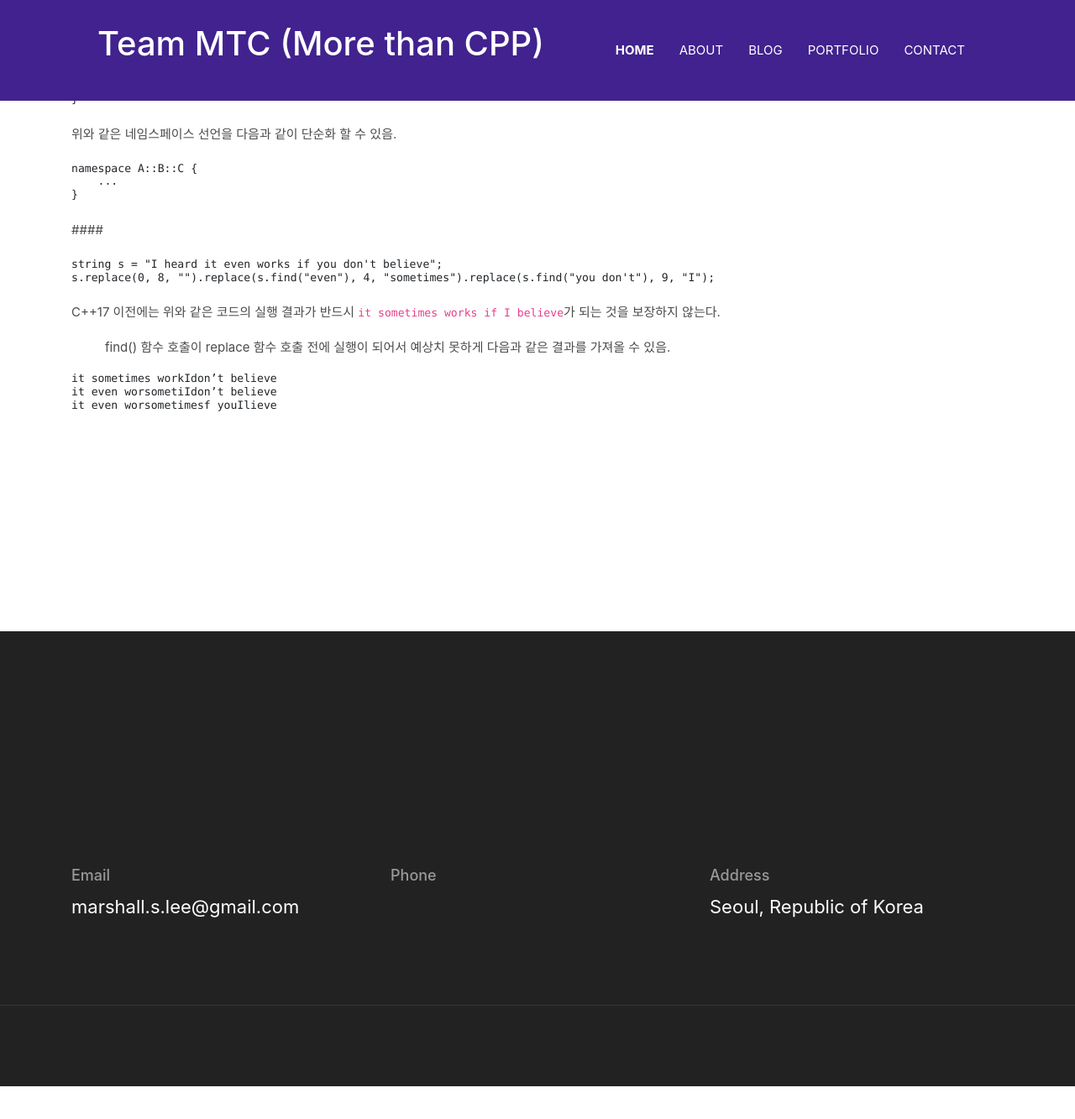
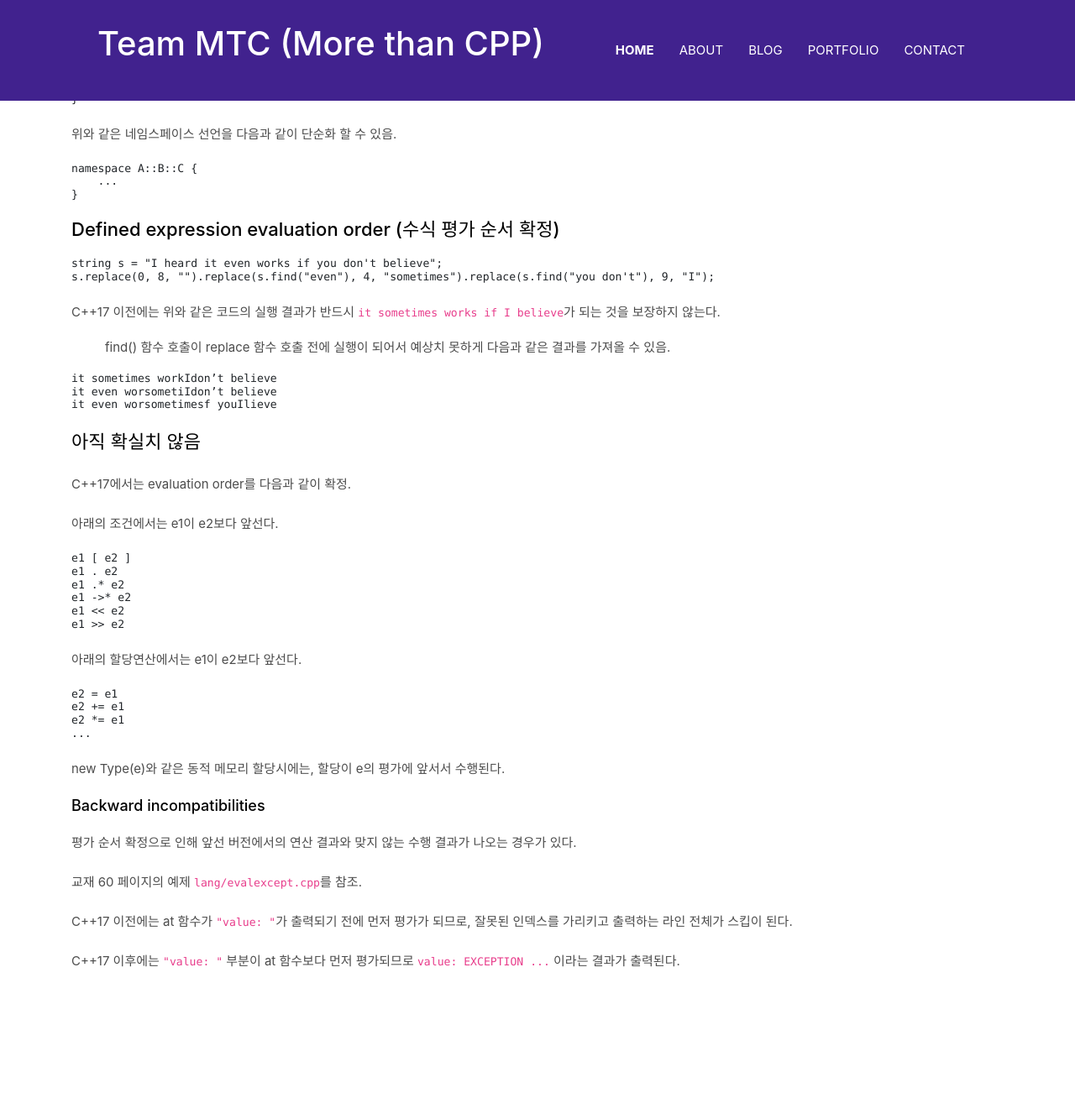
Before and after one commit to teammtc/teammtc.github.io, a Jekyll site: the page built from _posts/2024-05-31-cpp17-the-complete-guide-ch-8.md, in a window 1280 px wide and 1400 px high, scrolled down 754 px. Shown: the top 1333 px of the window at 84% size. Built offline with Jekyll 4.4.1, drawn with Linux system fonts in a browser that asks for light colours; some web fonts are replaced; before the commit the page ends 2048 px from its top, so only the background shows below that.

Commit message:
blogging

````diff
--- a/_posts/2024-05-31-cpp17-the-complete-guide-ch-8.md
+++ b/_posts/2024-05-31-cpp17-the-complete-guide-ch-8.md
@@ -27,7 +27,7 @@ namespace A::B::C {
 }
 ```
 
-####
+#### Defined expression evaluation order (수식 평가 순서 확정)
 
 ```c++
 string s = "I heard it even works if you don't believe";
@@ -42,3 +42,34 @@ it sometimes workIdon’t believe
 it even worsometiIdon’t believe
 it even worsometimesf youIlieve
 ```
+**아직 확실치 않음** C++17에서는 evaluation order를 다음과 같이 확정.
+
+아래의 조건에서는 e1이 e2보다 앞선다.
+```
+e1 [ e2 ]
+e1 . e2
+e1 .* e2
+e1 ->* e2
+e1 << e2
+e1 >> e2
+```
+
+아래의 할당연산에서는 e1이 e2보다 앞선다.
+```
+e2 = e1
+e2 += e1
+e2 *= e1
+...
+```
+
+new Type(e)와 같은 동적 메모리 할당시에는, 할당이 e의 평가에 앞서서 수행된다.
+
+##### Backward incompatibilities
+
+평가 순서 확정으로 인해 앞선 버전에서의 연산 결과와 맞지 않는 수행 결과가 나오는 경우가 있다.
+
+교재 60 페이지의 예제 `lang/evalexcept.cpp`를 참조.
+
+C++17 이전에는 at 함수가 `"value: "`가 출력되기 전에 먼저 평가가 되므로, 잘못된 인덱스를 가리키고 출력하는 라인 전체가 스킵이 된다.
+
+C++17 이후에는 `"value: "` 부분이 at 함수보다 먼저 평가되므로 `value: EXCEPTION ...` 이라는 결과가 출력된다.
````
